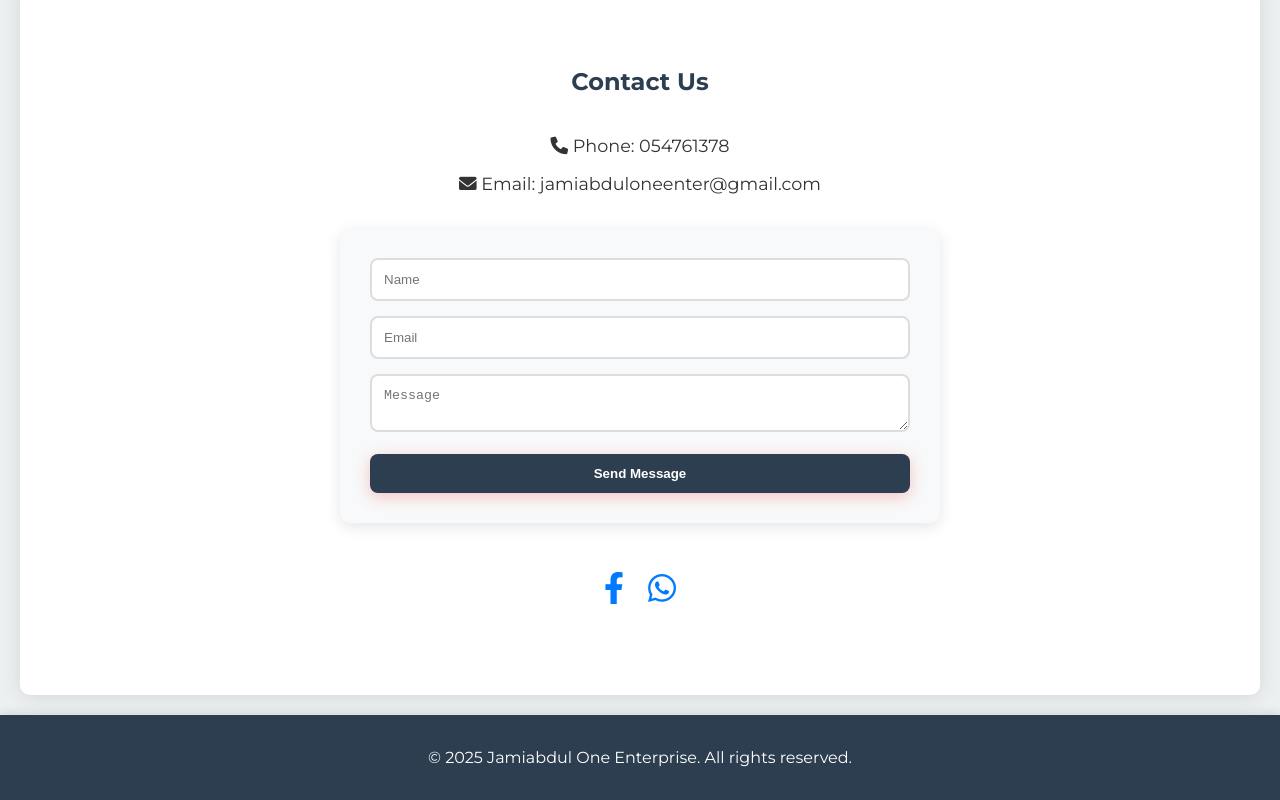
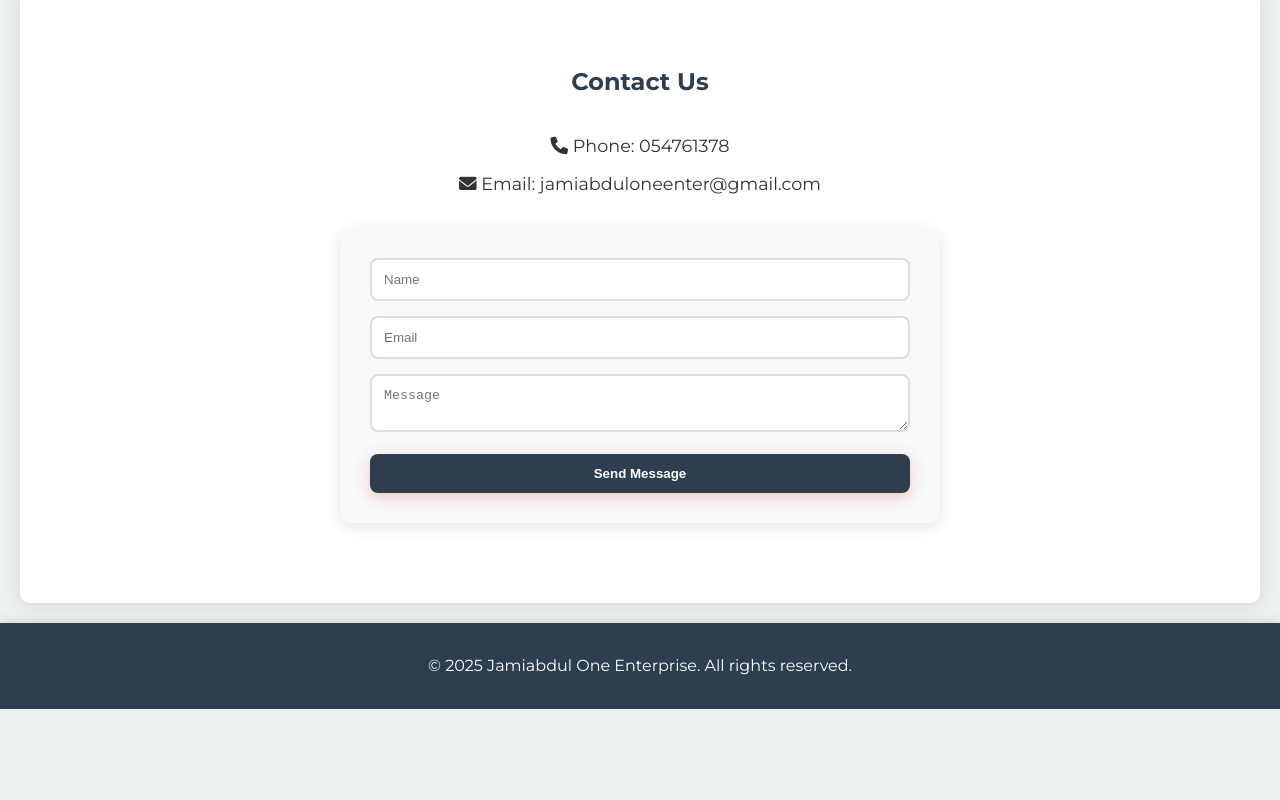
Before and after one commit to MrEricsson00/Jamiabdul-One-Enterprise, a plain HTML site: page index.html in a window 1280 px wide. Shown: the part 2036-2836 px from the top of the page. After the commit the page ends 2745 px from the top, so only its background shows below. Drawn offline with Linux system fonts and the light colour scheme.

Commit message:
Remove Facebook and WhatsApp social media icons

```diff
--- a/index.html
+++ b/index.html
@@ -79,10 +79,6 @@
                 <textarea name="message" placeholder="Message" required></textarea>
                 <button type="submit" class="btn">Send Message</button>
             </form>
-            <div class="social-media">
-                <a href="#" class="social-icon"><i class="fab fa-facebook-f"></i></a>
-                <a href="#" class="social-icon"><i class="fab fa-whatsapp"></i></a>
-            </div>
         </div>
     </section>
 
```
